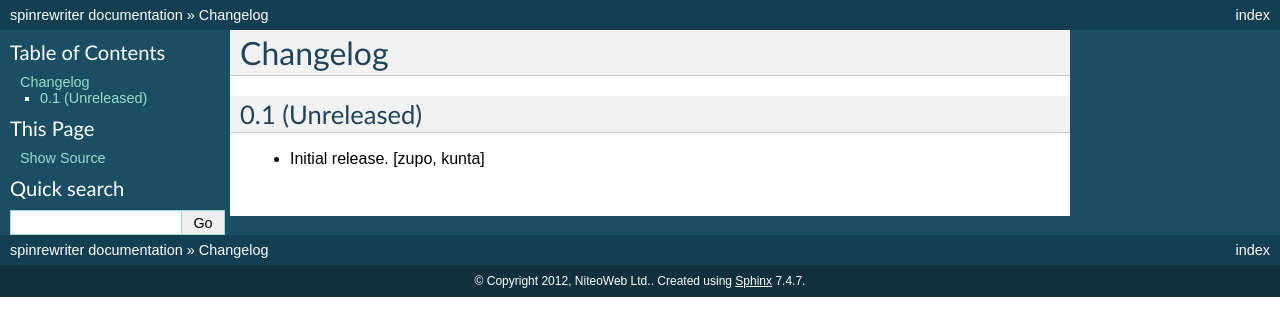
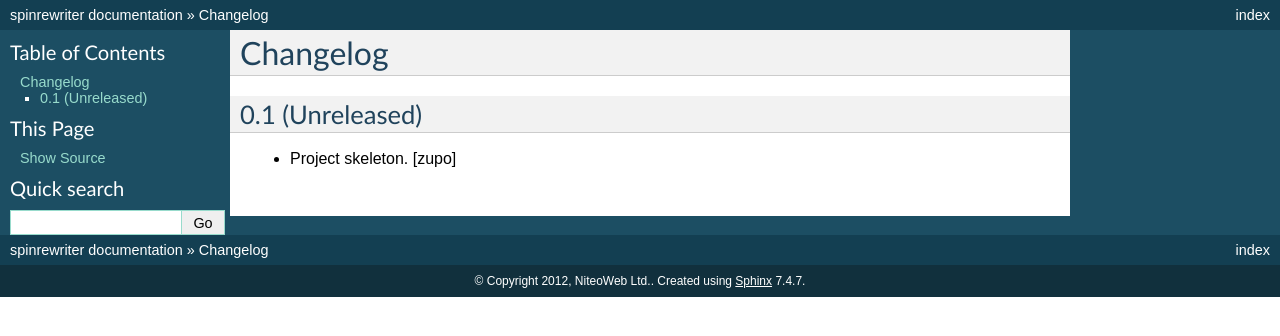
Before and after one commit to teamniteo/spinrewriter, a Sphinx documentation site: the page built from docs/HISTORY.rst, in a window 1280 px wide. Shown: the top 336 px of the page. Built offline with Sphinx 7.4.7, drawn with Linux system fonts in a browser that asks for light colours.

Commit message:
update HISTORY

```diff
--- a/docs/HISTORY.rst
+++ b/docs/HISTORY.rst
@@ -5,5 +5,5 @@ Changelog
 0.1 (Unreleased)
 ----------------
 
-- Initial release.
-  [zupo, kunta]
+- Project skeleton.
+  [zupo]
```
